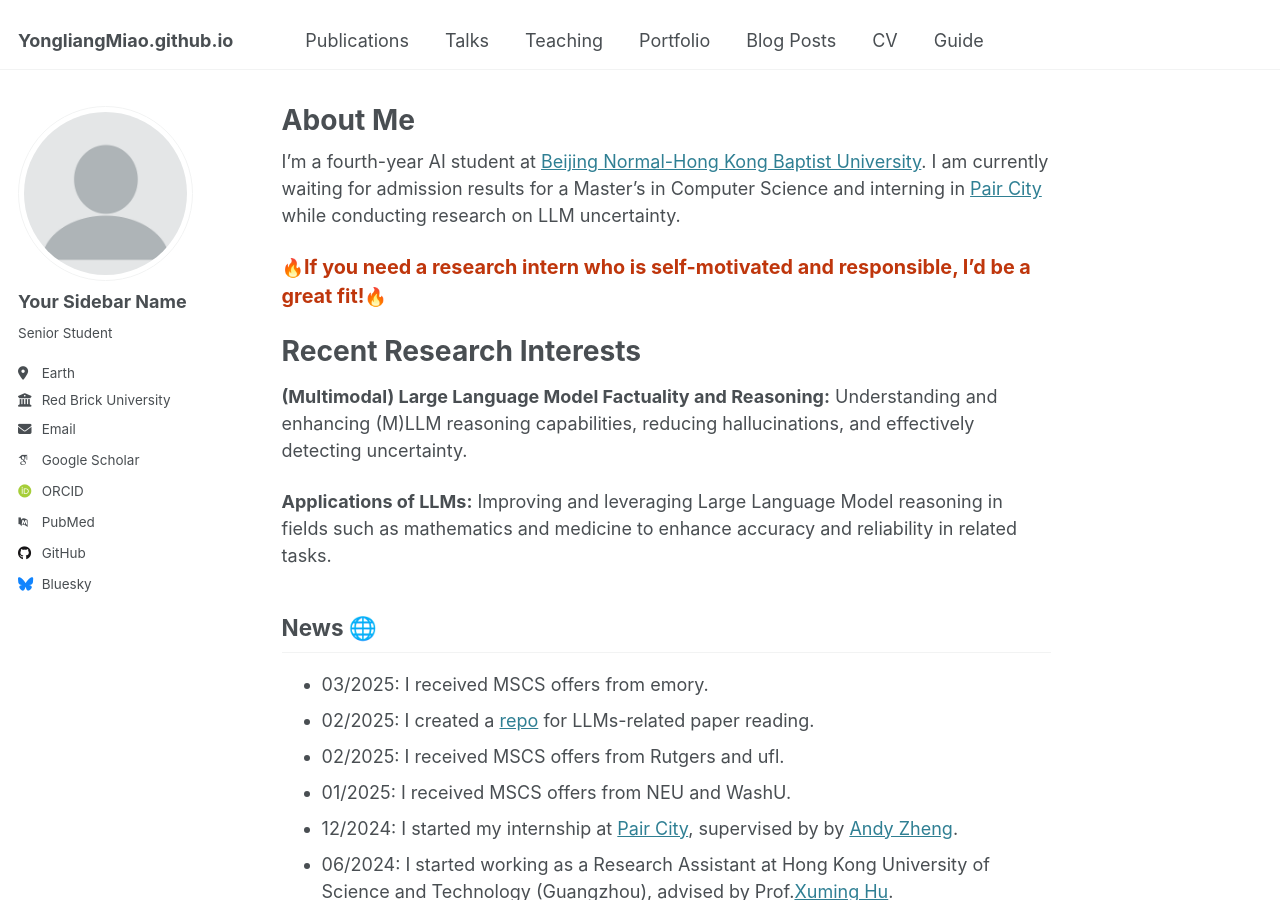
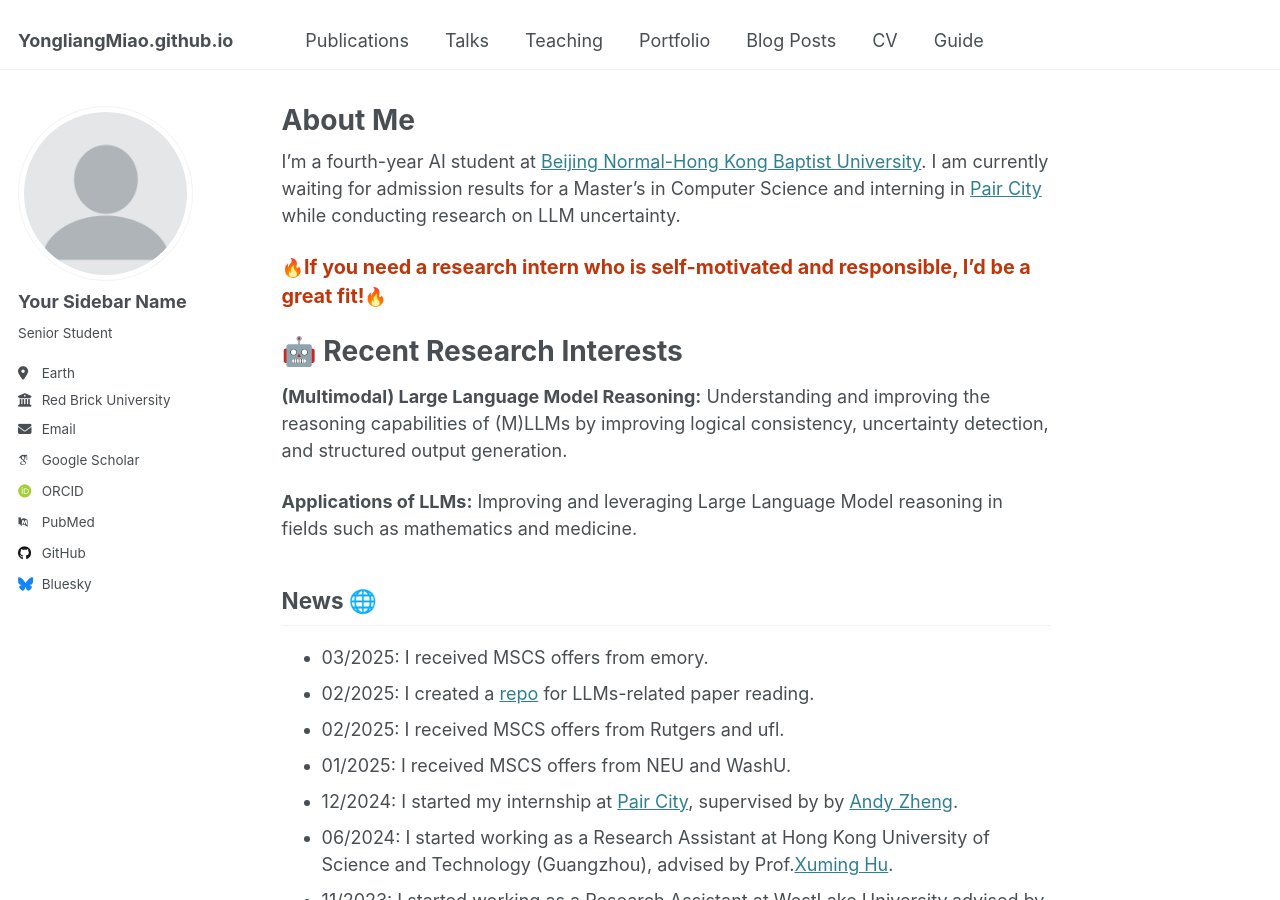
Before and after one commit to YongliangMiao/YongliangMiao.github.io, a Jekyll site: the page built from _pages/about.md, in a window 1280 px wide and 900 px high. Built offline with Jekyll 4.4.1, drawn with Linux system fonts in a browser that asks for light colours; some web fonts are replaced.

Commit message:
Update about.md

```diff
--- a/_pages/about.md
+++ b/_pages/about.md
@@ -12,12 +12,12 @@ I'm a fourth-year AI student at [Beijing Normal-Hong Kong Baptist University](ht
 🔥<span style="color: #BF360C; font-weight: bold; font-size: 1.1em;">If you need a research intern who is self-motivated and responsible, I’d be a great fit!</span>🔥
 
 
-Recent Research Interests
+🤖 **Recent Research Interests**
 ======
 
-**(Multimodal) Large Language Model Factuality and Reasoning:** Understanding and enhancing (M)LLM reasoning capabilities, reducing hallucinations, and effectively detecting uncertainty.
+**(Multimodal) Large Language Model Reasoning:** Understanding and improving the reasoning capabilities of (M)LLMs by improving logical consistency, uncertainty detection, and structured output generation.
 
-**Applications of LLMs:** Improving and leveraging Large Language Model reasoning in fields such as mathematics and medicine to enhance accuracy and reliability in related tasks.
+**Applications of LLMs:** Improving and leveraging Large Language Model reasoning in fields such as mathematics and medicine.
 
 News 🌐
 ------
```
